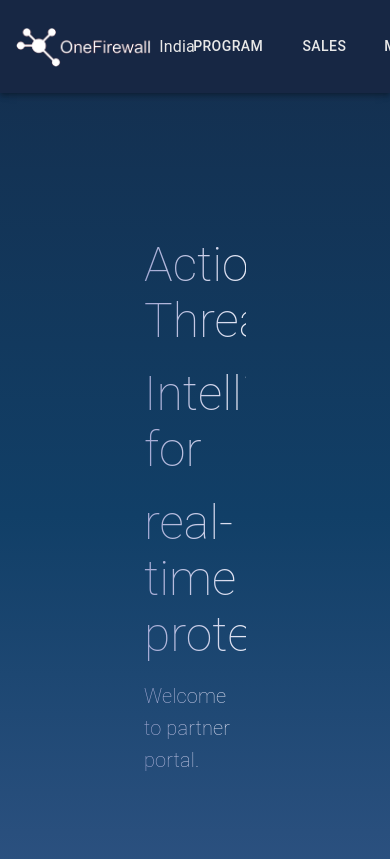
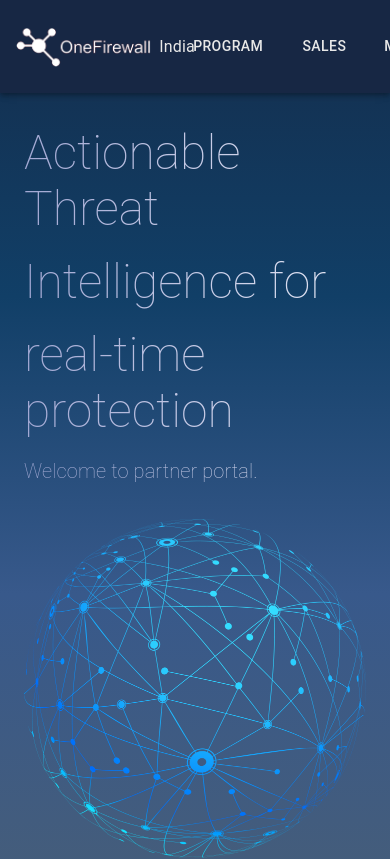
Before and after one commit to vmvansh27/One-Firewall-Alliance-Frontend, a React (Vite) app: page /home in a window 390 px wide. Shown: the top 859 px of the page. Built offline with nearby package versions, Linux system fonts and the light colour scheme; some icons are missing.

Commit message:
Updated Home Page UI and made it responsive

```diff
--- a/src/pages/HomePage.jsx
+++ b/src/pages/HomePage.jsx
@@ -1,3 +1,86 @@
+// import { Box, Typography } from '@mui/material';
+// import Navbar from '../components/Navbar';
+// import { useEffect, useState } from 'react';
+// import Globe from "../assets/globe2.png";
+
+// function HomePage() {
+//     const [userName, setUserName] = useState("");
+
+//     useEffect(() => {
+//         const user = JSON.parse(localStorage.getItem("user"));
+//         if (user && user.name) {
+//             setUserName(user.name);
+//         }
+//     }, []);
+
+//     return (
+//         <Box
+//             sx={{
+//                 // backgroundColor: '#172744',
+//                 background: 'linear-gradient(to bottom, #142d4c, #113f67, #38598b, #455d7a)',
+//                 minHeight: '100vh',
+//                 // display: 'flex',
+//                 // alignItems: 'center',
+//                 // justifyContent: 'center',
+//             }}
+//         >
+//             <Navbar />
+//             <Box sx={{
+//                 display: 'flex',
+//                 flexDirection: ['column', 'row'],
+//                 gap: 10,
+//             }}>
+//                 <Box p={3} m={15}>
+//                     <Typography variant="h3" style={{
+//                         background: 'linear-gradient(to right, #a2a8d3, #e7eaf6)',
+//                         WebkitBackgroundClip: 'text',
+//                         WebkitTextFillColor: 'transparent',
+//                         fontWeight: '200',
+//                     }} gutterBottom>
+//                         {/* Welcome {userName} */}
+//                         Actionable Threat
+//                     </Typography>
+//                     <Typography variant="h3" style={{
+//                         background: 'linear-gradient(to right, #a2a8d3, #e7eaf6)',
+//                         WebkitBackgroundClip: 'text',
+//                         WebkitTextFillColor: 'transparent',
+//                         fontWeight: '200',
+//                     }} gutterBottom>
+//                         Intelligence for
+//                     </Typography>
+//                     <Typography variant="h3" style={{
+//                         background: 'linear-gradient(to right, #a2a8d3, #e7eaf6)',
+//                         WebkitBackgroundClip: 'text',
+//                         WebkitTextFillColor: 'transparent',
+//                         fontWeight: '200',
+//                     }} gutterBottom>
+//                         real-time protection
+//                     </Typography>
+//                     <Typography variant="h6" style={{
+//                         background: 'linear-gradient(to right, #a2a8d3, #e7eaf6)',
+//                         WebkitBackgroundClip: 'text',
+//                         WebkitTextFillColor: 'transparent',
+//                         fontWeight: '200',
+//                     }}>
+//                         Welcome to partner portal.
+//                     </Typography>
+//                     {/* Add any dashboard widgets, stats, etc. here later */}
+
+//                 </Box>
+
+//                 <Box
+//                     ml={25} mt={5}
+//                 >
+//                     <img src={Globe} alt="logo" style={{ height: 500 }} />
+//                 </Box>
+//             </Box>
+//         </Box>
+//     );
+// }
+
+// export default HomePage;
+
+
 import { Box, Typography } from '@mui/material';
 import Navbar from '../components/Navbar';
 import { useEffect, useState } from 'react';
@@ -16,62 +99,70 @@
     return (
         <Box
             sx={{
-                // backgroundColor: '#172744',
                 background: 'linear-gradient(to bottom, #142d4c, #113f67, #38598b, #455d7a)',
                 minHeight: '100vh',
-                // display: 'flex',
-                // alignItems: 'center',
-                // justifyContent: 'center',
             }}
         >
             <Navbar />
-            <Box sx={{
-                display: 'flex',
-                flexDirection: ['column', 'row'],
-                gap: 10,
-            }}>
-                <Box p={3} m={15}>
-                    <Typography variant="h3" style={{
+            <Box
+                sx={{
+                    display: 'flex',
+                    flexDirection: { xs: 'column', md: 'row' },
+                    alignItems: 'center',
+                    justifyContent: 'space-between',
+                    px: { xs: 3, sm: 6, md: 12 },
+                    py: { xs: 4, md: 10 },
+                    gap: { xs: 4, md: 10 },
+                }}
+            >
+                {/* Text Section */}
+                <Box sx={{ flex: 1, textAlign: 'left' }}>
+                    <Typography variant="h3" sx={{
                         background: 'linear-gradient(to right, #a2a8d3, #e7eaf6)',
                         WebkitBackgroundClip: 'text',
                         WebkitTextFillColor: 'transparent',
-                        fontWeight: '200',
+                        fontWeight: 200,
                     }} gutterBottom>
-                        {/* Welcome {userName} */}
                         Actionable Threat
                     </Typography>
-                    <Typography variant="h3" style={{
+                    <Typography variant="h3" sx={{
                         background: 'linear-gradient(to right, #a2a8d3, #e7eaf6)',
                         WebkitBackgroundClip: 'text',
                         WebkitTextFillColor: 'transparent',
-                        fontWeight: '200',
+                        fontWeight: 200,
                     }} gutterBottom>
                         Intelligence for
                     </Typography>
-                    <Typography variant="h3" style={{
+                    <Typography variant="h3" sx={{
                         background: 'linear-gradient(to right, #a2a8d3, #e7eaf6)',
                         WebkitBackgroundClip: 'text',
                         WebkitTextFillColor: 'transparent',
-                        fontWeight: '200',
+                        fontWeight: 200,
                     }} gutterBottom>
                         real-time protection
                     </Typography>
-                    <Typography variant="h6" style={{
+                    <Typography variant="h6" sx={{
                         background: 'linear-gradient(to right, #a2a8d3, #e7eaf6)',
                         WebkitBackgroundClip: 'text',
                         WebkitTextFillColor: 'transparent',
-                        fontWeight: '200',
+                        fontWeight: 200,
+                        mt: 2,
                     }}>
                         Welcome to partner portal.
                     </Typography>
-                    {/* Add any dashboard widgets, stats, etc. here later */}
-
                 </Box>
 
-                <Box
-                    ml={25} mt={5}
-                >
-                    <img src={Globe} alt="logo" style={{ height: 500 }} />
+                {/* Globe Image */}
+                <Box sx={{ flex: 1, display: 'flex', justifyContent: 'right' }}>
+                    <img
+                        src={Globe}
+                        alt="globe"
+                        style={{
+                            width: '100%',
+                            maxWidth: '450px',
+                            height: 'auto',
+                        }}
+                    />
                 </Box>
             </Box>
         </Box>
```
